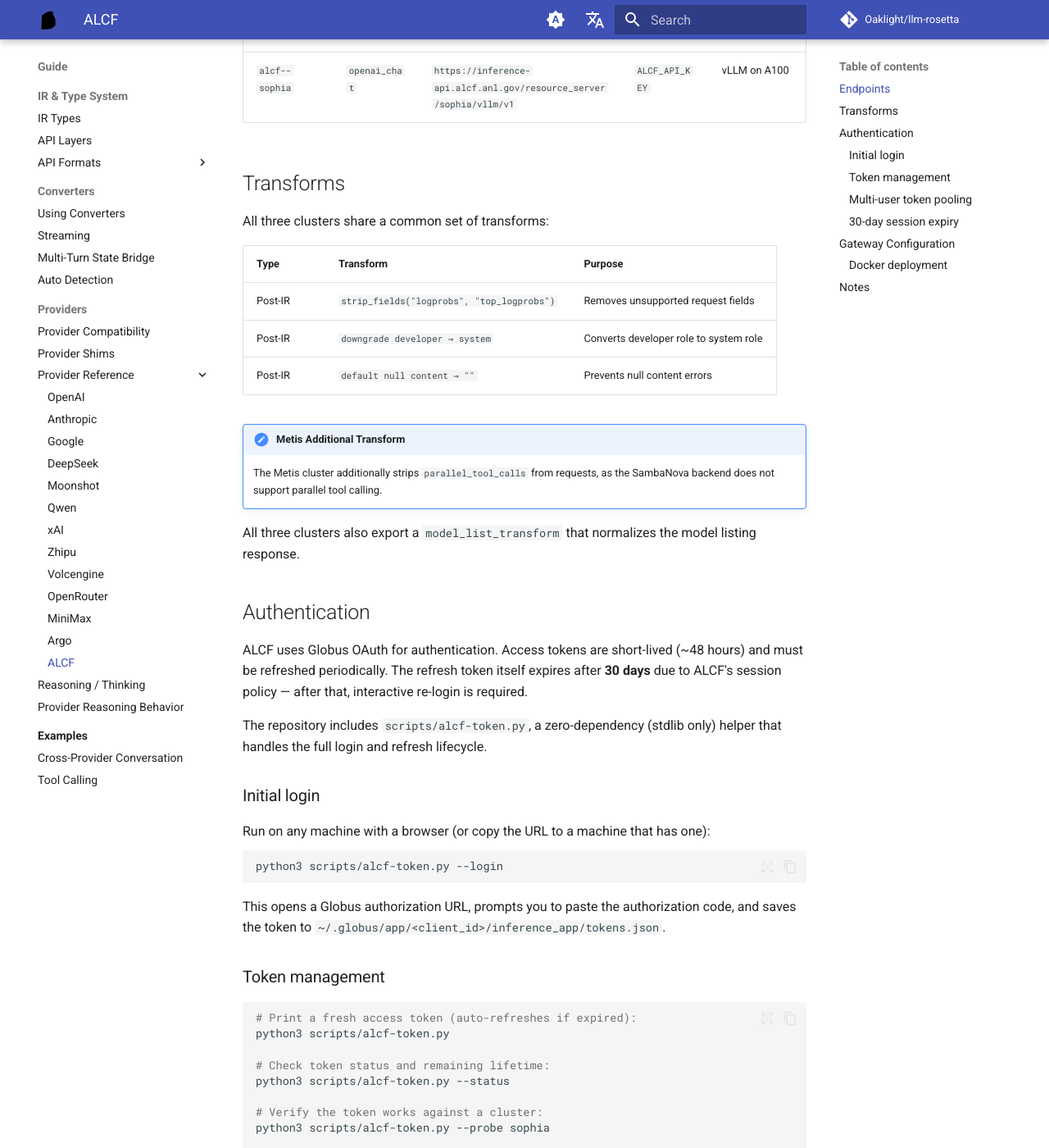
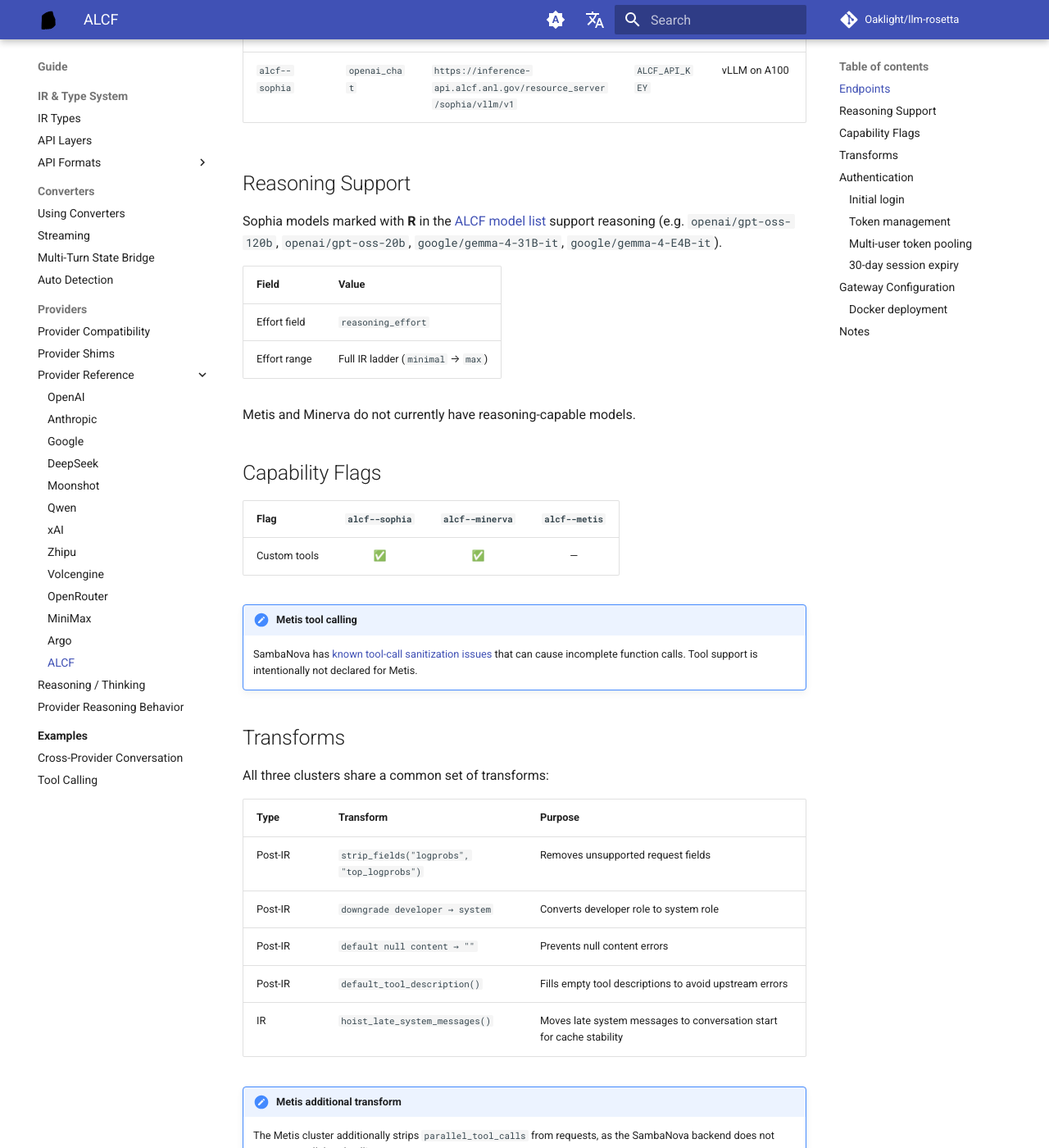
Before and after one commit to Oaklight/llm-rosetta, an MkDocs documentation site: the page built from docs/guide/providers/alcf.md, in a window 1280 px wide and 1400 px high, scrolled down 565 px. Shown: the whole window at 82% size. Built offline with MkDocs 1.6.1 and Material for MkDocs 9.7.7, drawn with Linux system fonts in a browser that asks for light colours; comment, search, counter and statistics services are not loaded; some of the changed text lies outside the part shown.

Commit message:
docs: update ALCF guide with reasoning, capabilities, and full transforms
Add Reasoning Support section (sophia effort_field), Capability Flags
table (tools for sophia/minerva), hoist_late_system_messages and
default_tool_description to transforms table, Minerva response
transform note. Remove stale "no reasoning" claim.

```diff
--- a/docs/guide/providers/alcf.md
+++ b/docs/guide/providers/alcf.md
@@ -10,6 +10,26 @@
 | `alcf--minerva` | `openai_chat` | `https://inference-api.alcf.anl.gov/resource_server/minerva/api/v1` | `ALCF_API_KEY` | NVIDIA B200 |
 | `alcf--sophia` | `openai_chat` | `https://inference-api.alcf.anl.gov/resource_server/sophia/vllm/v1` | `ALCF_API_KEY` | vLLM on A100 |
 
+## Reasoning Support
+
+Sophia models marked with **R** in the [ALCF model list](https://docs.alcf.anl.gov/services/inference-endpoints/#available-models) support reasoning (e.g. `openai/gpt-oss-120b`, `openai/gpt-oss-20b`, `google/gemma-4-31B-it`, `google/gemma-4-E4B-it`).
+
+| Field | Value |
+|:---|:---|
+| Effort field | `reasoning_effort` |
+| Effort range | Full IR ladder (`minimal` → `max`) |
+
+Metis and Minerva do not currently have reasoning-capable models.
+
+## Capability Flags
+
+| Flag | `alcf--sophia` | `alcf--minerva` | `alcf--metis` |
+|:---|:---:|:---:|:---:|
+| Custom tools | ✅ | ✅ | — |
+
+!!! note "Metis tool calling"
+    SambaNova has [known tool-call sanitization issues](https://docs.alcf.anl.gov/services/inference-endpoints/#metis-tool-calling) that can cause incomplete function calls. Tool support is intentionally not declared for Metis.
+
 ## Transforms
 
 All three clusters share a common set of transforms:
@@ -19,9 +39,14 @@
 | Post-IR | `strip_fields("logprobs", "top_logprobs")` | Removes unsupported request fields |
 | Post-IR | `downgrade developer → system` | Converts developer role to system role |
 | Post-IR | `default null content → ""` | Prevents null content errors |
+| Post-IR | `default_tool_description()` | Fills empty tool descriptions to avoid upstream errors |
+| IR | `hoist_late_system_messages()` | Moves late system messages to conversation start for cache stability |
 
-!!! note "Metis Additional Transform"
+!!! note "Metis additional transform"
     The Metis cluster additionally strips `parallel_tool_calls` from requests, as the SambaNova backend does not support parallel tool calling.
+
+!!! note "Minerva response transforms"
+    Minerva applies `rewrite_harmony_tool_calls()` on responses to fix intermittent cases where `inkling-bf16` emits tool calls as plain text instead of structured `tool_calls` fields.
 
 All three clusters also export a `model_list_transform` that normalizes the model listing response.
 
```
Also changed, not shown: other parts of docs/guide/providers/alcf.md (+0 -1 lines).
